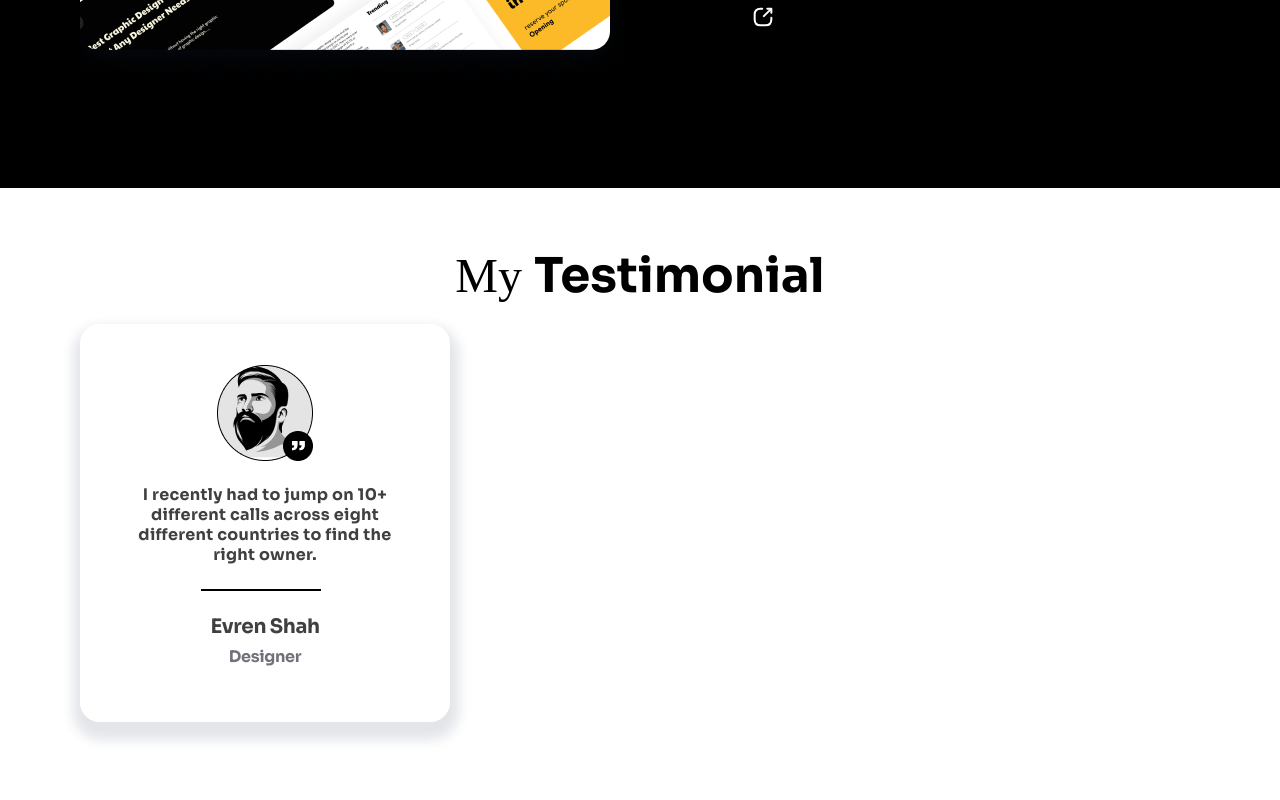
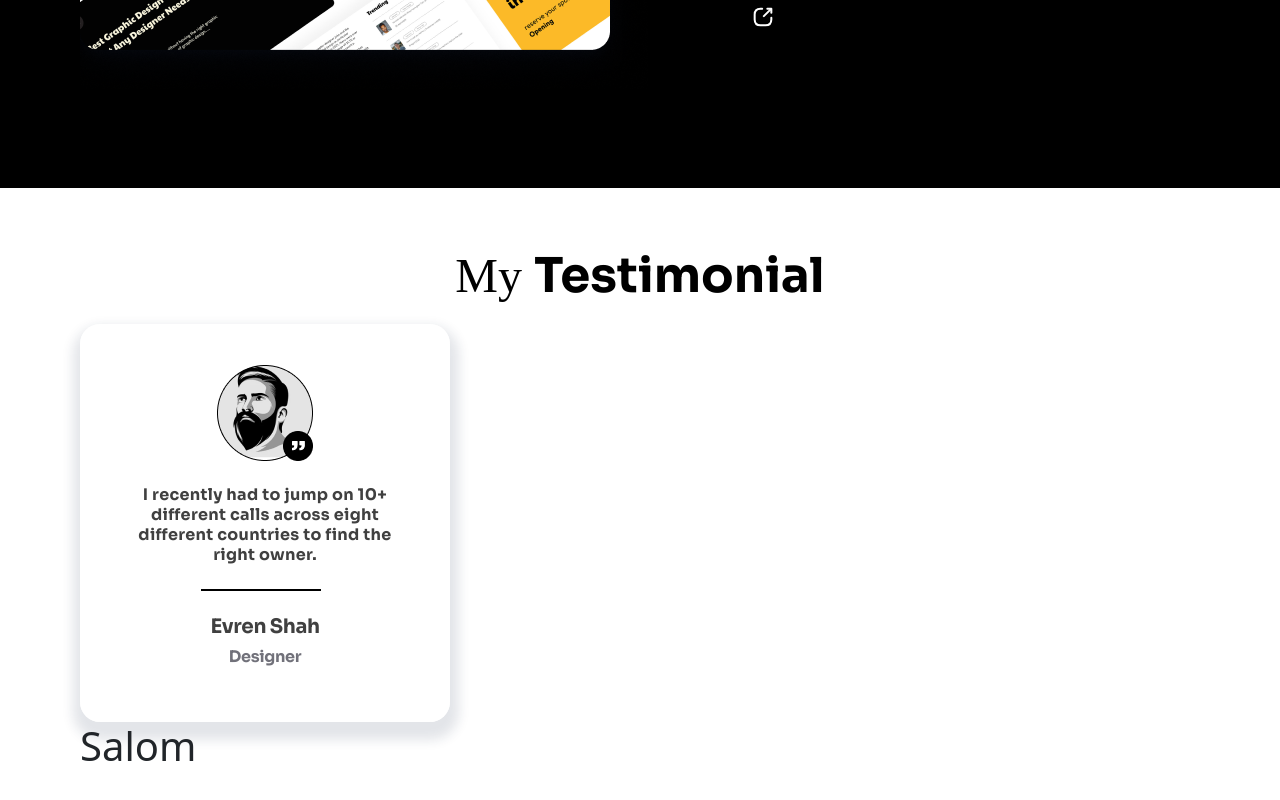
Before and after one commit to ogabekjurayev/my-portfolio, a React (Create React App) app: page / in a window 1280 px wide. Shown: the part 5105-5905 px from the top of the page. Built offline with nearby package versions, Linux system fonts and the light colour scheme.

Commit message:
o'zagarish

```diff
--- a/src/Section-6.js
+++ b/src/Section-6.js
@@ -20,6 +20,7 @@ export default function MyTestimonial() {
           <p className="section-6-leftBox-p2">Designer</p>
         </div>
       </div>
+      <h1>Salom </h1>
     </div>
   );
 }
```
